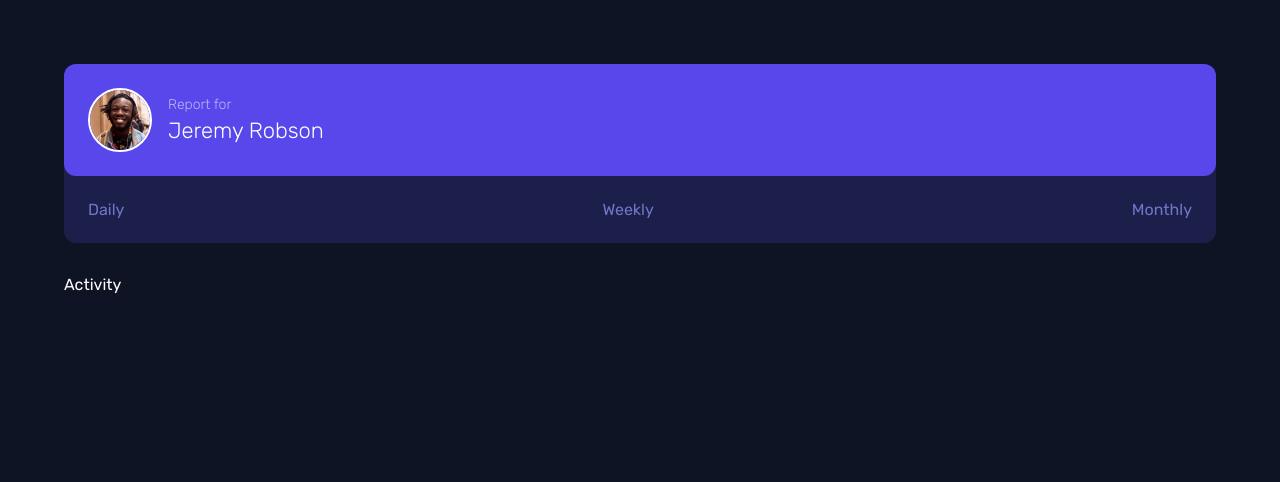
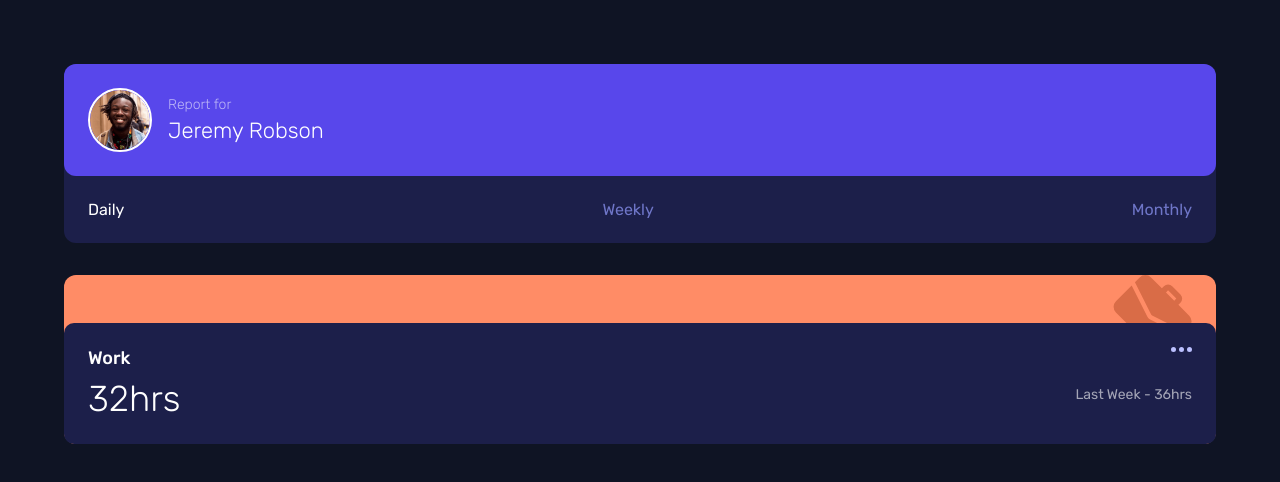
Before and after one commit to DanielMafra/time-tracking-dashboard, a React (Create React App) app: page / in a window 1280 px wide. Shown: the top 482 px of the page. Built offline with nearby package versions, Linux system fonts and the light colour scheme; the HTML template or start-up script is replaced by a standard one.

Commit message:
Created default activity component

```diff
--- a/src/Components/Activity.js
+++ b/src/Components/Activity.js
@@ -3,8 +3,18 @@ import styles from './Activity.module.css';
 
 const Activity = () => {
   return (
-    <div>
-      Activity
+    <div className={`${styles.activity} ${styles.work}`}>
+      <img src="./Assets/icon-work.svg" alt="" />
+      <div className={styles.activityContent}>
+        <div className={styles.now}>
+          <span>Work</span>
+          <span>32hrs</span>
+        </div>
+        <div className={styles.old}>
+          <img src="./Assets/icon-ellipsis.svg" alt="Options" />
+          <span>Last Week - 36hrs</span>
+        </div>
+      </div>
     </div>
   );
 };
--- a/src/Components/Activity.module.css
+++ b/src/Components/Activity.module.css
@@ -0,0 +1,48 @@
+.activity {
+  position: relative;
+}
+
+.activity > img {
+  position: absolute;
+  top: 0;
+  right: 24px;
+  z-index: 0;
+}
+
+.work {
+  background-color: var(--primary-light-red-a);
+  border-radius: 12px;
+  padding-top: 48px;
+}
+
+.activityContent {
+  background-color: var(--neutral-dark-blue);
+  border-radius: 10px;
+  padding: 24px;
+  display: flex;
+  justify-content: space-between;
+  z-index: 1;
+  position: relative;
+}
+
+.now > span {
+  display: block;
+  font-weight: 300;
+  font-size: 36px;
+}
+
+.now > span:first-of-type{
+  font-weight: 500;
+  font-size: 18px;
+  margin-bottom: 8px;
+}
+
+.old > img {
+  margin-left: auto;
+  margin-bottom: 32px;
+}
+
+.old > span {
+  color: rgba(255, 255, 255, 0.6);
+  font-size: 14px;
+}
--- a/src/Components/Home.module.css
+++ b/src/Components/Home.module.css
@@ -4,3 +4,10 @@
   flex-direction: column;
   width: 90vw;
 }
+
+.activities {
+  display: grid;
+  grid-template-columns: 1fr;
+  gap: 32px;
+  margin-bottom: 64px;
+}
--- a/src/Components/Person.js
+++ b/src/Components/Person.js
@@ -2,10 +2,12 @@ import React, { useState } from 'react';
 import styles from './Person.module.css';
 
 const Person = () => {
-  const [active, setActive] = useState(null)
+  const [active, setActive] = useState(null);
+  const [defaultActive, setDefaultActive] = useState(true);
 
   function handleClick(item) {
     setActive(item);
+    setDefaultActive(false);
   }
 
   return (
@@ -18,7 +20,7 @@ const Person = () => {
         </div>
       </div>
       <ul className={styles.personNav}>
-        <li className={active === 'd' ? styles.active : false} onClick={() => handleClick('d')}>Daily</li>
+        <li className={defaultActive ? styles.active : (active === 'd' ? styles.active : false)} onClick={() => handleClick('d')}>Daily</li>
         <li className={active === 'w' ? styles.active : false} onClick={() => handleClick('w')}>Weekly</li>
         <li className={active === 'm' ? styles.active : false} onClick={() => handleClick('m')}>Monthly</li>
       </ul>
```
